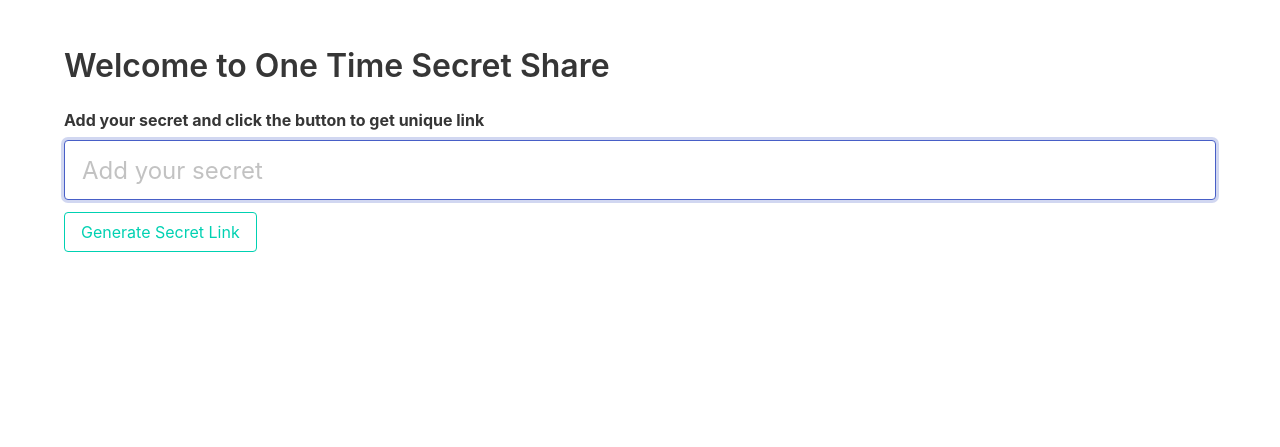
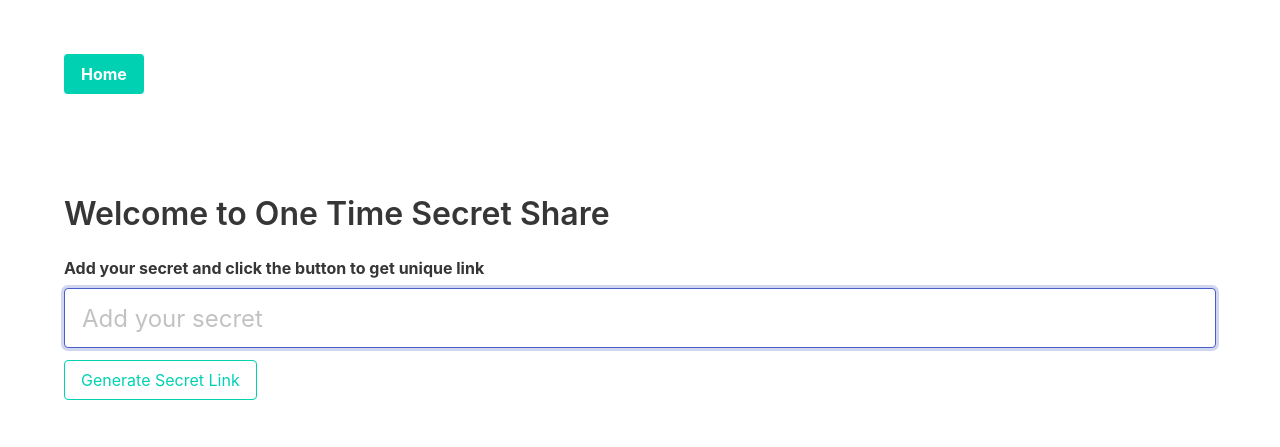
Before and after one commit to ShahriyarR/one-time-secret-share, a Django app: template src/onetime/entrypoints/web/onetimesecrets/templates/onetimesecrets/index.html in a window 1280 px wide. Shown: the top 447 px of the page. Run offline with Django 4.2, Linux system fonts and the light colour scheme; the template is opened without the code that fills it: values that come from a table or form of the project are taken from there, others are empty.

```diff
--- a/src/onetime/entrypoints/web/onetimesecrets/templates/onetimesecrets/base.html
+++ b/src/onetime/entrypoints/web/onetimesecrets/templates/onetimesecrets/base.html
@@ -11,6 +11,21 @@
   <body>
   <section class="section">
     <div class="container">
+      <nav class="navbar" role="navigation" aria-label="main navigation">
+        <div id="navbarBasicExample" class="navbar-menu">
+          <div class="navbar-start">
+              <div class="buttons">
+                <a class="button is-primary" href="/">
+                  <strong>Home</strong>
+                </a>
+              </div>
+          </div>
+        </div>
+      </nav>
+    </div>
+  </section>
+  <section class="section">
+    <div class="container">
       {% block content %} {% endblock %}
     </div>
   </section>
--- a/src/onetime/entrypoints/web/onetimesecrets/tests.py
+++ b/src/onetime/entrypoints/web/onetimesecrets/tests.py
@@ -17,6 +17,11 @@ class SecretTestCase(TestCase):
         url = response.context["secret_url"]
         self.assertTrue(url)
         self.assertIn("/secret", url)
+
+    def test_if_secret_url_can_be_created_with_empty_secret(self):
+        response = self.client.post("/", data={"secret": ""})
+        url = response.context.get("secret_url")
+        self.assertIs(url, None)
 
     def test_if_secret_url_can_be_opened(self):
         response = self.client.post("/", data={"secret": "awesome-secret"})
```
Also changed, not shown: src/onetime/entrypoints/web/app/settings.py (+6 -2 lines), src/onetime/entrypoints/web/onetimesecrets/templates/onetimesecrets/400.html (added, +9 -0 lines), src/onetime/entrypoints/web/onetimesecrets/views.py (+8 -7 lines).
